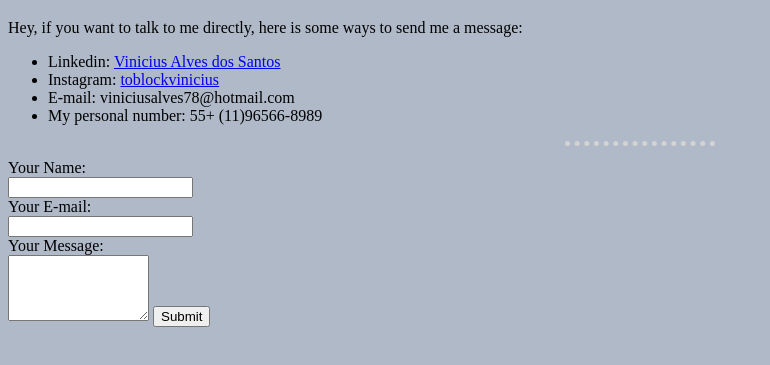
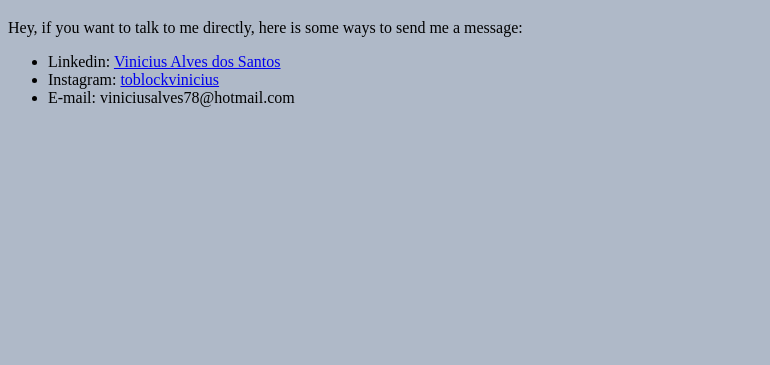
Before and after one commit to vinicius-altf4/cv2, a plain HTML site: page contact-me.html in a window 1280 px wide. Shown: the part 61-426 px from the top of the page, without its empty margins (0-770 px from the left). Drawn offline with Linux system fonts and the light colour scheme.

Commit message:
Changed some personal stuff that wasnt necessary to add

```diff
--- a/contact-me.html
+++ b/contact-me.html
@@ -14,17 +14,7 @@
         <li>Linkedin: <a href="https://www.linkedin.com/in/vinicius-alves-dos-santos-6868b11b5/">Vinicius Alves dos Santos</a></li>
         <li>Instagram: <a href="https://www.instagram.com/toblockvinicius/">toblockvinicius</a></li>
         <li>E-mail: viniciusalves78@hotmail.com</li>
-        <li>My personal number: 55+ (11)96566-8989</li>
     </ul>
-    <hr>
-    <form action="mailto:viniciusalves78@hotmail.com" method="POST" enctype="text/plain">
-        <label>Your Name:</label><br>
-        <input type="text" name="yourName" value=""><br>
-        <label>Your E-mail:</label><br>
-        <input type="email" name="yourEmail"><br>
-        <label>Your Message:</label><br>
-        <textarea name="" rows="4" cols="15" name="yourMessage"></textarea>
-        <input type="submit">
     </form>
 </body>
 </html>
```
Also changed, not shown: hobbies.html (+0 -1 lines), index.html (+5 -5 lines), 1 other file.
